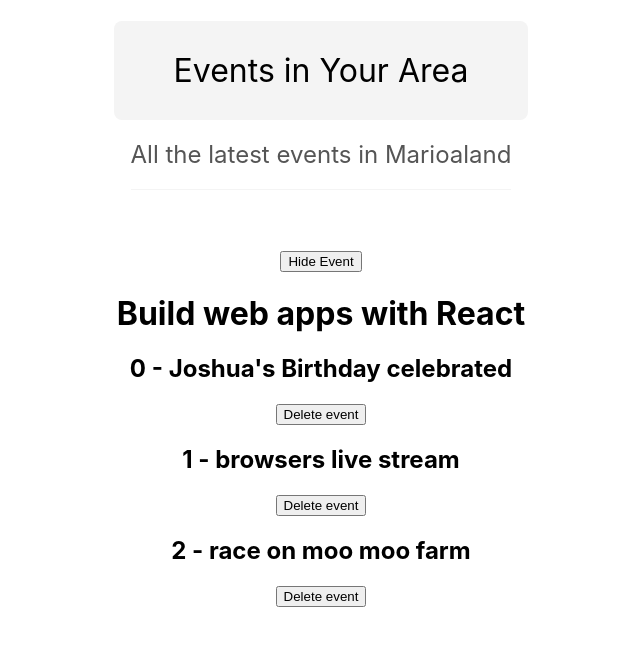
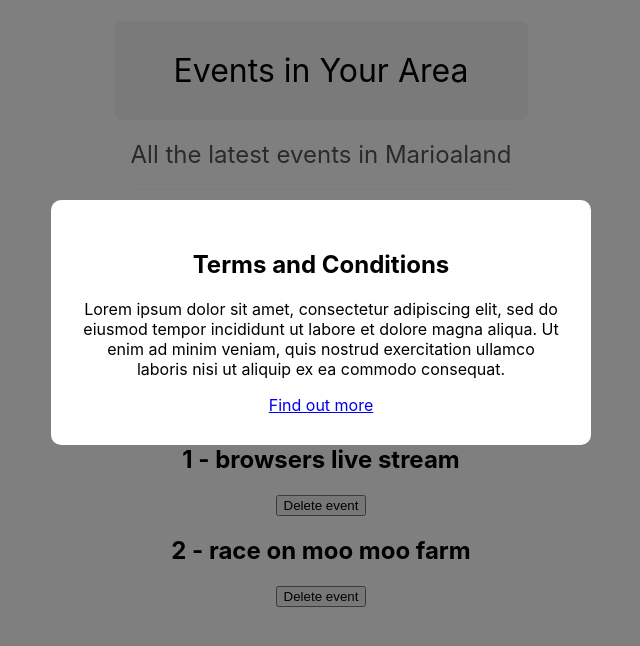
Before and after one commit to Josh-Alhassan/React-and-firebase, a React (Create React App) app in the folder my-react-app/: page / in a window 1280 px wide. Shown: the top 646 px of the page, without its empty margins (319-959 px from the left). Built offline with nearby package versions, Linux system fonts and the light colour scheme; the HTML template or start-up script is replaced by a standard one.

Commit message:
children props (Making a modal component)

```diff
--- a/my-react-app/src/App.js
+++ b/my-react-app/src/App.js
@@ -1,8 +1,8 @@
 import './App.css';
-import react, { useState } from 'react'
+import React, { useState } from 'react'
 
 import Title from './components/Title';
-import React from 'react';
+import Modal from './components/Modal';
 
 function App() {
   const [showEvents, setShowEvents] = useState(true);
@@ -42,6 +42,18 @@
           <button onClick={() => handleClick(event.id)}>Delete event</button>
         </React.Fragment>
       ))}
+
+      {/* <Modal>
+        <h2>10% OFF Coupon Code!!</h2>
+        <p>Use the code NINJA10 at the checkout.</p>
+      </Modal> */}
+      <Modal>
+        <h2>Terms and Conditions</h2>
+        <p>
+          Lorem ipsum dolor sit amet, consectetur adipiscing elit, sed do eiusmod tempor incididunt ut labore et dolore magna aliqua. Ut enim ad minim veniam, quis nostrud exercitation ullamco laboris nisi ut aliquip ex ea commodo consequat.
+        </p>
+        <a href='#'>Find out more</a>
+      </Modal>
     </div>
   );
 }
--- /dev/null
+++ b/my-react-app/src/components/Modal.css
@@ -0,0 +1,16 @@
+.modal-backdrop {
+    position: fixed;
+    top: 0;
+    left: 0;
+    width: 100%;
+    height: 100%;
+    background: rgba(0,0,0,0.5);
+}
+
+.modal {
+    padding: 30px;
+    max-width: 480px;
+    margin: 200px auto;
+    background: #fff;
+    border-radius: 10px;
+}
--- /dev/null
+++ b/my-react-app/src/components/Modal.js
@@ -0,0 +1,11 @@
+import './Modal.css'
+
+export default function Modal( {children} ) {
+  return (
+    <div className="modal-backdrop">
+        <div className="modal">
+            {children}
+        </div>
+    </div>
+  )
+}
```
Also changed, not shown: 1 other file (tests, documents, lock files or other folders).
